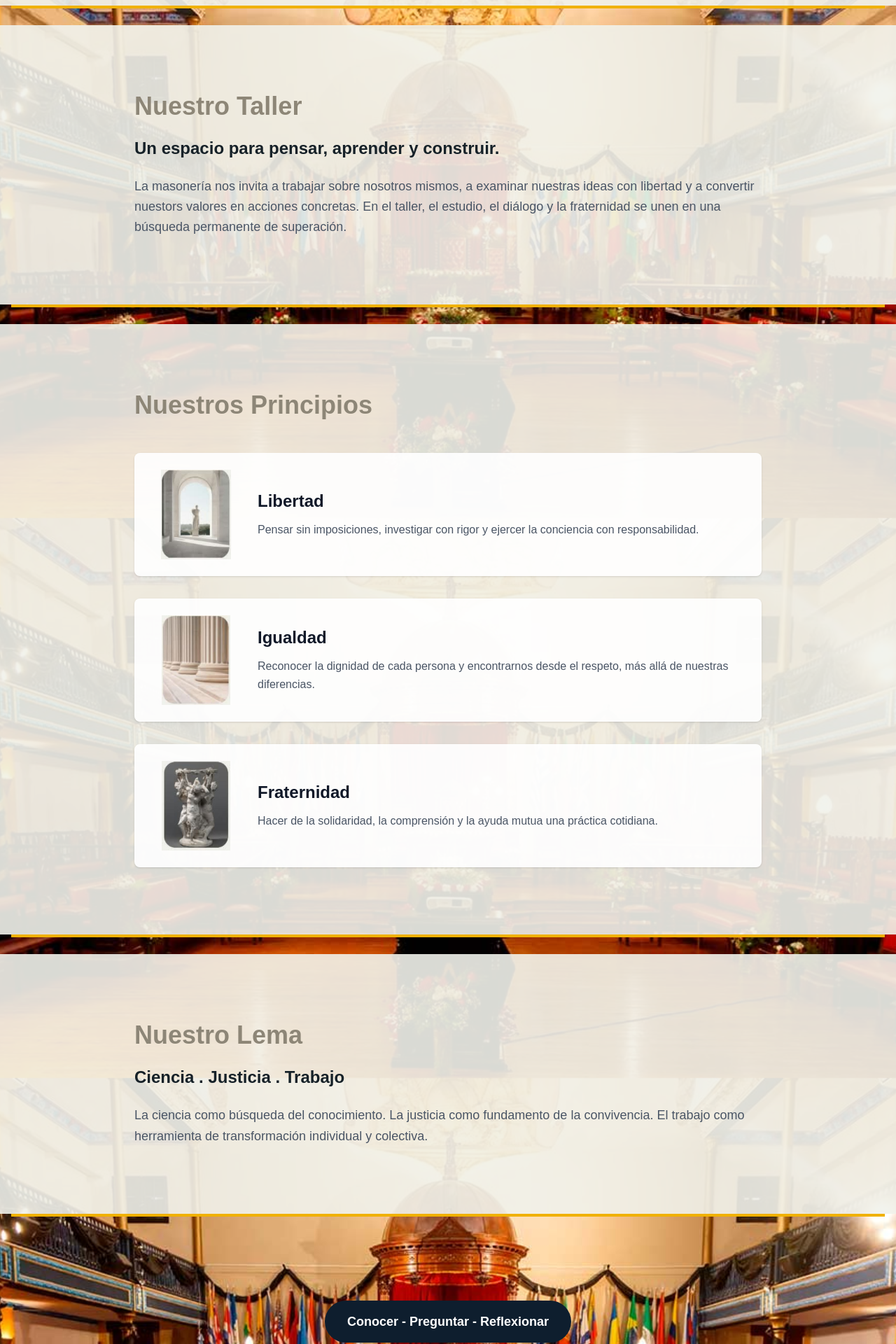
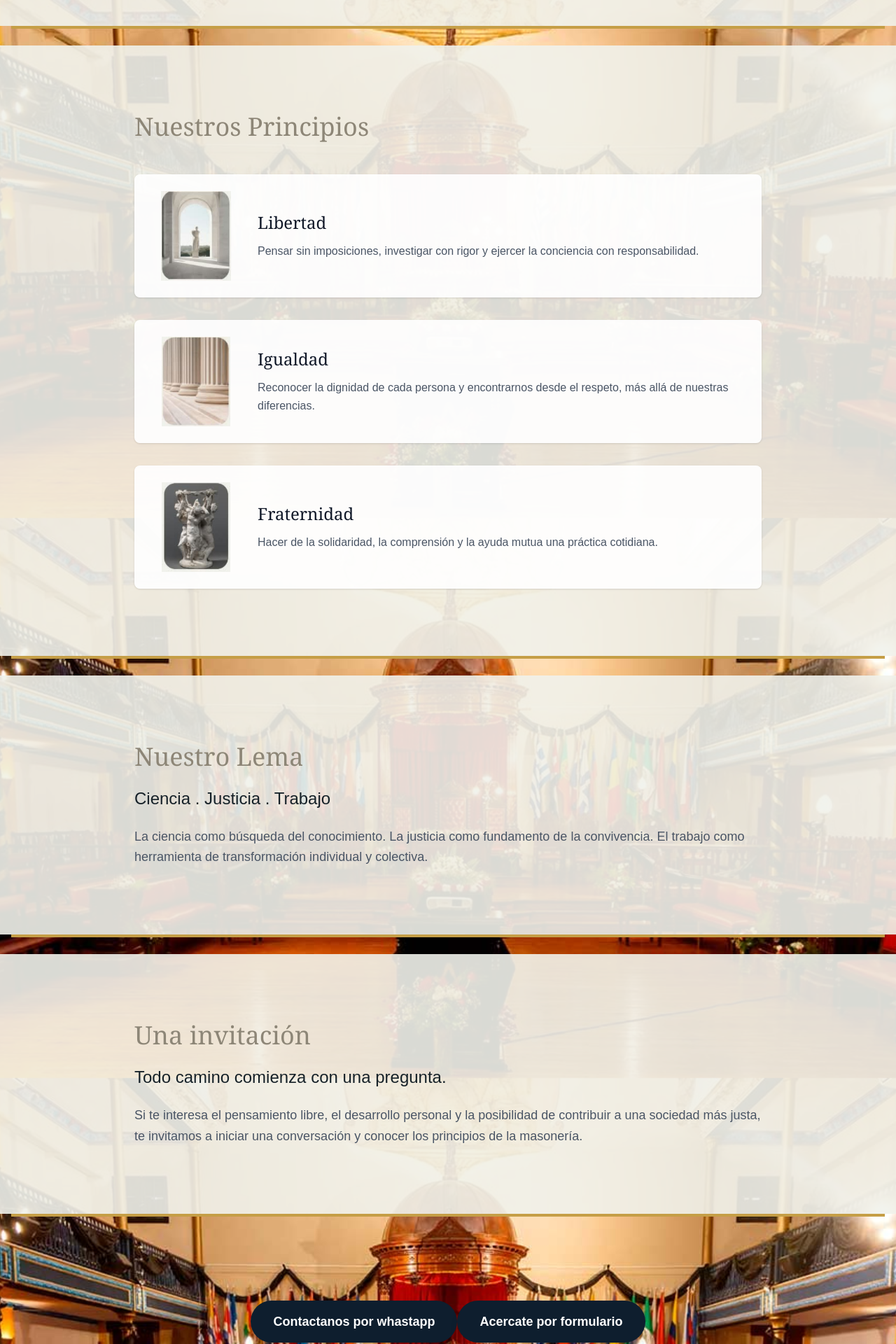
Before and after one commit to niru1990/muniz_landing_page, a Next.js app: page / in a window 1280 px wide. Shown: the part 860-2780 px from the top of the page at 70% size. Built offline with nearby package versions, Linux system fonts and the light colour scheme.

Commit message:
color change

```diff
--- a/app/page.tsx
+++ b/app/page.tsx
@@ -25,10 +25,10 @@ export default function Home() {
 
             {/* Título y subtítulo central */}
             <div className="flex-1 min-w-0 text-center">
-              <h1 className="text-lg sm:text-2xl md:text-4xl lg:text-5xl font-bold text-white leading-tight whitespace-pre-line break-words">
+              <h1 className="text-lg sm:text-2xl md:text-4xl lg:text-5xl font-bold text-[#D2BB81] leading-tight whitespace-pre-line break-words">
                 {content.hero.encabezado}
               </h1>
-              <h1 className="text-lg sm:text-2xl md:text-4xl lg:text-5xl font-bold text-white leading-tight whitespace-pre-line break-words">
+              <h1 className="text-lg sm:text-2xl md:text-4xl lg:text-5xl font-bold text-white leading-tight whitespace-pre-line break-words font-serif">
                 {content.hero.title}
               </h1>
               {content.hero.subtitle && (
@@ -63,7 +63,7 @@ export default function Home() {
           <div className="w-full px-4 md:px-8 flex flex-col items-center justify-center">
             {/* Línea dorada separadora */}
             <div className="w-full max-w-screen-2xl mx-auto mb-6">
-              <hr className="w-full border-t-4 border-yellow-500" />
+              <hr className="w-full border-t-4 border-[#C59E46]" />
             </div>
 
             {/* Descripción adicional con imagen */}
@@ -82,7 +82,7 @@ export default function Home() {
 
               {/* Texto */}
               <div className="flex-1 text-left space-y-3">
-                <h3 className="text-lg md:text-3xl lg:text-4xl font-bold text-white whitespace-pre-line break-words">
+                <h3 className="text-lg md:text-3xl lg:text-4xl font-bold text-white whitespace-pre-line break-words font-serif">
                   {content.heroDescription.title}
                 </h3>
                 {content.heroDescription.subtitle && (
@@ -90,7 +90,7 @@ export default function Home() {
                     {content.heroDescription.subtitle}
                   </h4>
                 )}
-                <p className="text-sm md:text-lg lg:text-xl text-gray-200 leading-relaxed whitespace-pre-line break-words">
+                <p className="text-sm md:text-lg lg:text-xl text-gray-200 leading-relaxed whitespace-pre-line break-words font-Arial">
                   {content.heroDescription.description}
                 </p>
               </div>
@@ -99,43 +99,19 @@ export default function Home() {
         </section>
       )}
 
-      {/* Section 5 */}
-      {content.section5 && (
-        <section className="container mx-auto px-4 py-16 md:py-24 bg-[#F1F2EC]/90">
-          <div className="max-w-4xl mx-auto text-left space-y-6">
-            <h2 className="text-2xl md:text-4xl font-bold text-[#8D8677]">
-              {content.section5.title}
-            </h2>
-            {content.section5.subtitle && (
-              <h3 className="text-lg md:text-2xl font-semibold text-[#162128]">
-                {content.section5.subtitle}
-              </h3>
-            )}
-            <p className="text-base md:text-lg text-gray-600 leading-relaxed">
-              {content.section5.description}
-            </p>
-          </div>
-        </section>
-      )}
-      <div className="container mx-auto px-4">
-        <div className="w-full max-w-screen-2xl mx-auto mb-6">
-          <hr className="w-full border-t-4 border-yellow-500" />
-        </div>
-      </div>
-
 
       {/* Section 2 */}
       <section className="container mx-auto px-4 py-16 md:py-24 bg-[#F1F2EC]/90">
         <div className="max-w-4xl mx-auto text-left space-y-6">
-          <h2 className="text-2xl md:text-4xl font-bold text-[#8D8677]">
+          <h2 className="text-2xl md:text-4xl font-serif text-[#8D8677]">
             {content.section2.title}
           </h2>
           {content.section2.subtitle && (
-            <h3 className="text-lg md:text-2xl font-semibold text-[#162128]">
+            <h3 className="text-lg md:text-2xl font-Arial text-[#162128]">
               {content.section2.subtitle}
             </h3>
           )}
-          <p className="text-base md:text-lg text-gray-600 leading-relaxed">
+          <p className="text-base md:text-lg text-gray-600 leading-relaxed font-Arial">
             {content.section2.description}
           </p>
         </div>
@@ -145,22 +121,22 @@ export default function Home() {
 
       <div className="container mx-auto px-4">
         <div className="w-full max-w-screen-2xl mx-auto mb-6">
-          <hr className="w-full border-t-4 border-yellow-500" />
+          <hr className="w-full border-t-4 border-[#C59E46]" />
         </div>
       </div>
 
       {/* Section 3 */}
       <section className="container mx-auto px-4 py-16 md:py-24 bg-[#F1F2EC]/90">
         <div className="max-w-4xl mx-auto text-left space-y-6 mb-12">
-          <h2 className="text-2xl md:text-4xl font-bold text-[#8D8677]">
+          <h2 className="text-2xl md:text-4xl font-serif text-[#8D8677]">
             {content.section3.title}
           </h2>
           {content.section3.subtitle && (
-            <h3 className="text-lg md:text-2xl font-semibold text-[#162128]">
+            <h3 className="text-lg md:text-2xl font-Arial text-[#162128]">
               {content.section3.subtitle}
             </h3>
           )}
-          <p className="text-base md:text-lg text-gray-600 leading-relaxed">
+          <p className="text-base md:text-lg text-gray-600 leading-relaxed font-Arial">
             {content.section3.description}
           </p>
         </div>
@@ -185,11 +161,11 @@ export default function Home() {
 
               {/* Texto a la derecha */}
               <div className="flex flex-col gap-3">
-                <h3 className="text-xl md:text-2xl font-bold text-gray-900">
+                <h3 className="text-xl md:text-2xl font-serif text-gray-900">
                   {feature.title}
                 </h3>
 
-                <p className="text-sm md:text-base text-gray-600 leading-relaxed">
+                <p className="text-sm md:text-base text-gray-600 leading-relaxed font-Arial">
                   {feature.description}
                 </p>
               </div>
@@ -199,29 +175,53 @@ export default function Home() {
       </section>
       <div className="container mx-auto px-4">
         <div className="w-full max-w-screen-2xl mx-auto mb-6">
-          <hr className="w-full border-t-4 border-yellow-500" />
+          <hr className="w-full border-t-4 border-[#C59E46]" />
         </div>
       </div>
 
       {/* Section 4 */}
       <section className="container mx-auto px-4 py-16 md:py-24 bg-[#F1F2EC]/90">
         <div className="max-w-4xl mx-auto text-left space-y-6">
-          <h2 className="text-2xl md:text-4xl font-bold text-[#8D8677]">
+          <h2 className="text-2xl md:text-4xl font-serif text-[#8D8677]">
             {content.section4.title}
           </h2>
           {content.section4.subtitle && (
-            <h3 className="text-lg md:text-2xl font-semibold text-[#162128]">
+            <h3 className="text-lg md:text-2xl font-Arial text-[#162128]">
               {content.section4.subtitle}
             </h3>
           )}
-          <p className="text-base md:text-lg text-gray-600 leading-relaxed">
+          <p className="text-base md:text-lg text-gray-600 leading-relaxed font-Arial">
             {content.section4.description}
           </p>
         </div>
       </section>
       <div className="container mx-auto px-4">
         <div className="w-full max-w-screen-2xl mx-auto mb-6">
-          <hr className="w-full border-t-4 border-yellow-500" />
+          <hr className="w-full border-t-4 border-[#C59E46]" />
+        </div>
+      </div>
+
+      {/* Section 5 */}
+      {content.section5 && (
+        <section className="container mx-auto px-4 py-16 md:py-24 bg-[#F1F2EC]/90">
+          <div className="max-w-4xl mx-auto text-left space-y-6">
+            <h2 className="text-2xl md:text-4xl font-serif text-[#8D8677]">
+              {content.section5.title}
+            </h2>
+            {content.section5.subtitle && (
+              <h3 className="text-lg md:text-2xl font-Arial text-[#162128]">
+                {content.section5.subtitle}
+              </h3>
+            )}
+            <p className="text-base md:text-lg text-gray-600 leading-relaxed font-Arial">
+              {content.section5.description}
+            </p>
+          </div>
+        </section>
+      )}
+      <div className="container mx-auto px-4">
+        <div className="w-full max-w-screen-2xl mx-auto mb-6">
+          <hr className="w-full border-t-4 border-[#C59E46]" />
         </div>
       </div>
 
@@ -229,12 +229,21 @@ export default function Home() {
       <section className="container mx-auto px-4 py-16 md:py-24">
         <div className="flex justify-center">
           <a
+            href={content.cta.buttonWhatsappUrl}
+            target="_blank"
+            rel="noopener noreferrer"
+            className="inline-flex items-center justify-center px-8 py-4 text-lg font-semibold text-white bg-[#0E1E2E] rounded-full hover:bg-blue-700 transition-colors shadow-lg hover:shadow-xl"
+          >
+            {content.cta.buttonTextWhatsapp}
+          </a>
+
+          <a
             href={content.cta.googleFormUrl}
             target="_blank"
             rel="noopener noreferrer"
             className="inline-flex items-center justify-center px-8 py-4 text-lg font-semibold text-white bg-[#0E1E2E] rounded-full hover:bg-blue-700 transition-colors shadow-lg hover:shadow-xl"
           >
-            {content.cta.buttonText}
+            {content.cta.buttonTextForm}
           </a>
         </div>
       </section>
--- a/content.json
+++ b/content.json
@@ -1,7 +1,7 @@
 {
   "hero": {
     "encabezado": " A L.·. G.·. D.·. G.·. A.·. D.·. U.·.",
-    "title": "Logia Francisco Javier Muñiz N° 531",
+    "title": "Logia Francisco Javier Muñiz  N° 531",
     "subtitle": "Bajo los auspicios de la ",
     "leftImage": "/masonic-symbol.png",
     "rightImage": "/javier-muniz.jfif"
@@ -39,6 +39,11 @@
     "link": "https://www.masoneria-argentina.org.ar/",
     "linkText": "Gran Logia Argentina de Libres y Aceptados Masones"
   },
+  "sectionHistory": {
+    "title": "Quien fue Francisco Javier Muñiz",
+    "subtitle": "",
+    "description": ""
+  },
   "features": [
     {
       "title": "Libertad",
@@ -58,6 +63,10 @@
   ],
   "cta": {
     "buttonText": "Conocer - Preguntar - Reflexionar",
+    "buttonTextWhatsapp": "Contactanos por whastapp",
+    "buttonWhatsappUrl": "https://wa.me/5491139499049",
+    "buttonIconWhatsapp": "whastapp.png",
+    "buttonTextForm": "Acercate por formulario",
     "googleFormUrl": "https://docs.google.com/forms/d/e/1FAIpQLSeJEVACDo58ZilzL_bIwmoTVctLRyZxdhFbKxPyjVhz_UfSlw/viewform?usp=header"
   }
 }
```
Also changed, not shown: public/acacia.png (added), public/acacia_derecha.png (added).
